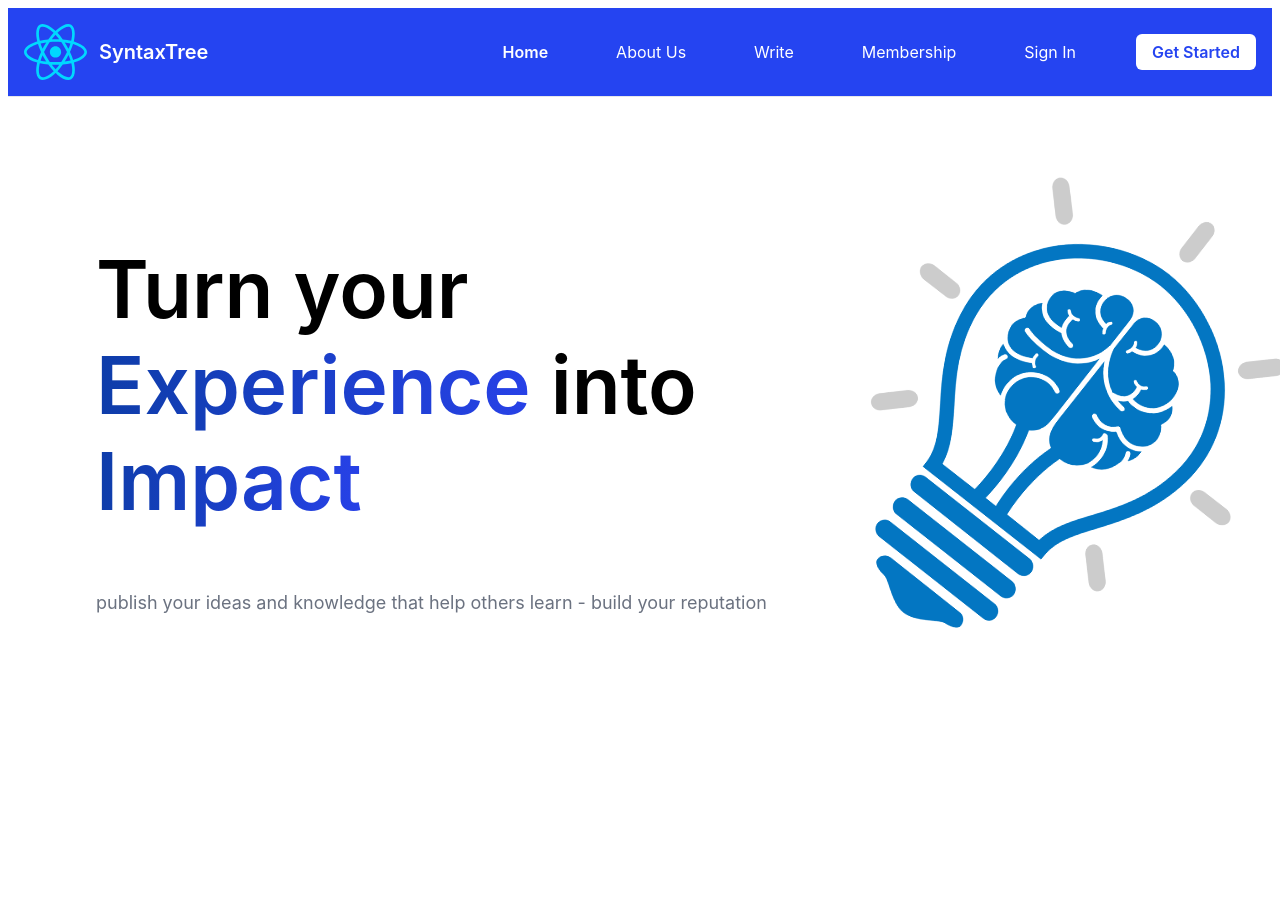
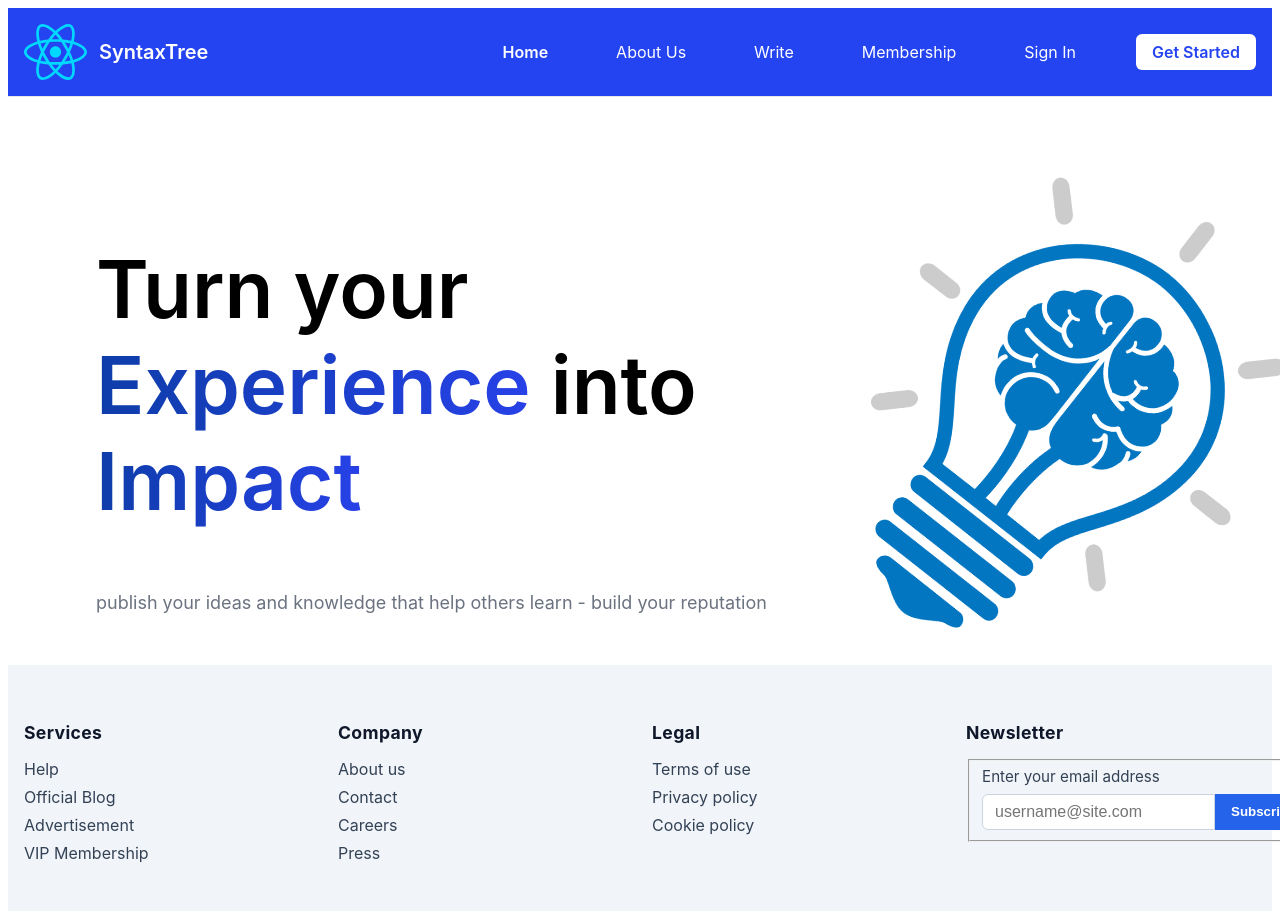
Before and after one commit to ronethsandeepa/Blogging-app, a React (Vite) app: page / in a window 1280 px wide. Shown: the top 911 px of the page. Before the commit the page ends 808 px from the top, so only its background shows below. Built offline with nearby package versions, Linux system fonts and the light colour scheme.

Commit message:
Added footer to common layout component

```diff
--- a/src/components/Layout.tsx
+++ b/src/components/Layout.tsx
@@ -43,6 +43,43 @@ const Layout = (): JSX.Element => {
         <Outlet />
       </main>
 
+      <footer className="footer footer-horizontal">
+        <nav>
+          <h6 className="footer-title">Services</h6>
+          <a className="link link-hover">Help</a>
+          <a className="link link-hover">Official Blog</a>
+          <a className="link link-hover">Advertisement</a>
+          <a className="link link-hover">VIP Membership</a>
+        </nav>
+        <nav>
+          <h6 className="footer-title">Company</h6>
+          <a className="link link-hover">About us</a>
+          <a className="link link-hover">Contact</a>
+          <a className="link link-hover">Careers</a>
+          <a className="link link-hover">Press</a>
+        </nav>
+        <nav>
+          <h6 className="footer-title">Legal</h6>
+          <a className="link link-hover">Terms of use</a>
+          <a className="link link-hover">Privacy policy</a>
+          <a className="link link-hover">Cookie policy</a>
+        </nav>
+        <form>
+          <h6 className="footer-title">Newsletter</h6>
+          <fieldset style={{ width: "20rem", maxWidth: "100%" }}>
+            <label>Enter your email address</label>
+            <div className="join">
+              <input
+                type="text"
+                placeholder="username@site.com"
+                className="input input-bordered join-item"
+              />
+              <button className="btn btn-primary join-item">Subscribe</button>
+            </div>
+          </fieldset>
+        </form>
+      </footer>
+
     </>
   );
 }
--- a/src/index.css
+++ b/src/index.css
@@ -290,14 +290,121 @@
   .hp-hero-img {
     display: block;
     width: 25rem;
-    max-width: 30rem; /* ~max-w-sm */
+    max-width: 30rem;
+    /* ~max-w-sm */
     height: auto;
     transform: rotate(40deg);
     margin-top: -3.5rem;
     margin-left: -8rem;
   }
 
-  @media (min-width: 640px) { .hp-hero-img { max-width: 28rem; } }   /* sm:max-w-md */
-  @media (min-width: 1024px) { .hp-hero-img { max-width: 32rem; } }  /* lg:max-w-lg */
-  @media (min-width: 1536px) { .hp-hero-img { max-width: 36rem; } }  /* 2xl:max-w-xl */
+  @media (min-width: 640px) {
+    .hp-hero-img {
+      max-width: 28rem;
+    }
+  }
+
+  /* sm:max-w-md */
+  @media (min-width: 1024px) {
+    .hp-hero-img {
+      max-width: 32rem;
+    }
+  }
+
+  /* lg:max-w-lg */
+  @media (min-width: 1536px) {
+    .hp-hero-img {
+      max-width: 36rem;
+    }
+  }
+
+  /* Footer */
+
+  .footer {
+    display: flex;
+    flex-wrap: wrap;
+    gap: 1.5rem;
+    background: #f1f5f9;
+    color: #1e293b;
+    padding: 1rem;
+    justify-content: space-between;
+  }
+
+  @media (min-width: 640px) {
+    .footer-horizontal {
+      flex-direction: row;
+      align-items: flex-start;
+    }
+  }
+
+  .footer nav,
+  .footer form {
+    flex: 1 1 180px;
+    min-width: 180px;
+    margin-bottom: 1.5rem;
+  }
+
+  .footer-title {
+    font-weight: 700;
+    font-size: 1.1rem;
+    margin-bottom: 1rem;
+    color: #0f172a;
+    letter-spacing: 0.02em;
+  }
+
+  .footer .link {
+    display: block;
+    color: #334155;
+    text-decoration: none;
+    margin-bottom: 0.5rem;
+    transition: color 0.15s;
+    font-size: 1rem;
+  }
+
+  .footer .link-hover:hover {
+    color: #305be9;
+    font-weight: 600;
+    cursor: pointer;
+  }
+
+  .footer form label {
+    display: block;
+    margin-bottom: 0.5rem;
+    color: #334155;
+    font-size: 0.95rem;
+  }
+
+  .footer .join {
+    display: flex;
+    margin-top: 0.5rem;
+  }
+
+  .footer .input {
+    flex: 1 1 auto;
+    padding: 0.5rem 0.75rem;
+    border: 1px solid #cbd5e1;
+    border-radius: 0.375rem 0 0 0.375rem;
+    font-size: 1rem;
+    outline: none;
+    transition: border 0.15s;
+  }
+
+  .footer .input:focus {
+    border-color: #2563eb;
+  }
+
+  .footer .btn {
+    background: #2563eb;
+    color: #fff;
+    border: none;
+    padding: 0.5rem 1rem;
+    border-radius: 0 0.375rem 0.375rem 0;
+    font-weight: 600;
+    cursor: pointer;
+    transition: background 0.15s;
+  }
+
+  .footer .btn:hover {
+    background: #1d4ed8;
+  }
 }
```
